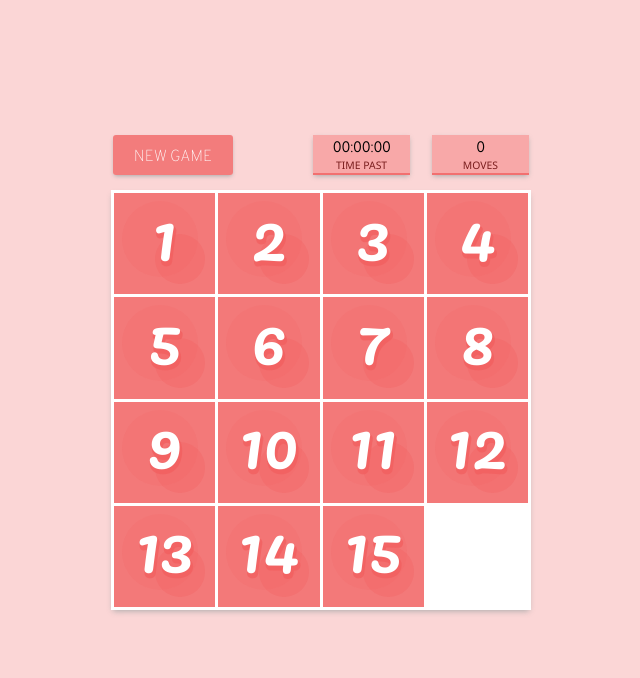
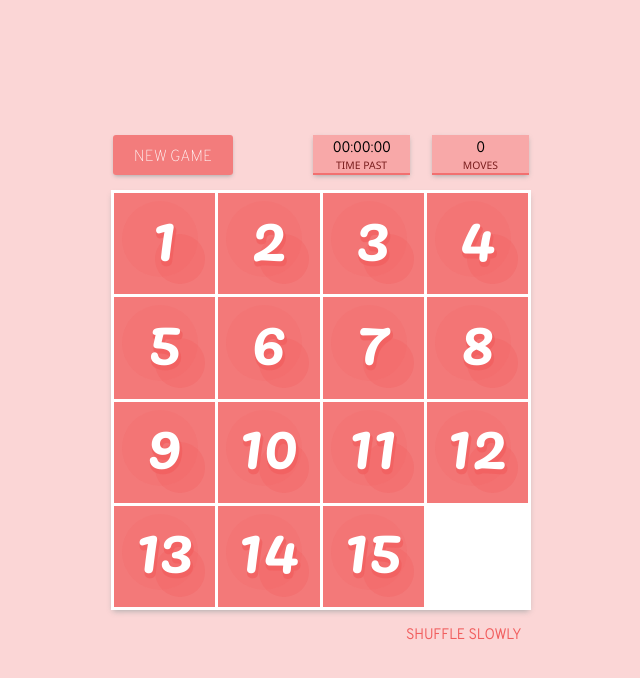
Before and after one commit to russo97/FifteenPuzzle, a Vue app: page / in a window 1280 px wide. Shown: the top 678 px of the page, without its empty margins (319-959 px from the left). Built offline with nearby package versions, Linux system fonts and the light colour scheme.

Commit message:
feat: configurado metódo do component Settings responsável por modificar a velocidade do embaralhamento inicial

```diff
--- a/src/App.vue
+++ b/src/App.vue
@@ -11,7 +11,7 @@
         v-for="(val, index) in table" />
     </transition-group>
 
-    <Settings />
+    <Settings v-model.number="animationTime" />
   </main>
 </template>
 
@@ -70,12 +70,12 @@ export default {
     },
 
     moveCell (index) {
-      const { canMove, nullIndex, playing, increaseMoves, playerWins } = this;
+      const { canMove, nullIndex, playing, increaseMoves, playerWins, swap } = this;
 
       if (nullIndex !== index && canMove(index) && playing && !playerWins) {
         increaseMoves();
 
-        this.swap(index, nullIndex);
+        swap(index, nullIndex);
       }
     },
 
--- a/src/components/Settings.vue
+++ b/src/components/Settings.vue
@@ -1,6 +1,10 @@
 <template>
   <div class="settings">
-      settings
+      <div class="togglebox"></div>
+      <div class="togglebox">
+        <input type="checkbox" id="slowMotionAnimated" v-model="timing" true-value="500" false-value="80" />
+        <label for="slowMotionAnimated">shuffle slowly</label>
+      </div>
   </div>
 </template>
 
@@ -8,7 +12,19 @@
 export default {
  name: 'Setting',
 
- props: []
+ data () {
+     return {
+         timing: 0
+     }
+ },
+
+ watch: {
+     timing (current) {
+         this.$emit('input', current);
+     }
+ },
+
+ props: ['animationTime']
 }
 </script>
 
@@ -17,10 +33,57 @@ export default {
 
     .settings {
         width: 100%;
-        height: 100%;
-        top: 0px;
+        height: 50px;
         left: 0px;
-        z-index: -1;
+        bottom: -50px;
         position: absolute;
+        @extend %flex-center-space-between;
+
+        .togglebox {
+            input[type="checkbox"] {
+                display: none;
+
+                &:checked + label {
+                    &:after,
+                    &:before {
+                        width: 100%;
+                        height: 110%;
+                    }
+                }
+            }
+
+            label {
+                cursor: pointer;
+                font-size: .9rem;
+                margin-right: 2px;
+                padding: 5px 8px;
+                color: #f15e5e;
+                font-weight: bold;
+                position: relative;
+                text-shadow: 0 2px 1px 2px #aaa;
+                text-transform: uppercase;
+                font-family: 'Overpass', sans-serif;
+
+                &:after,
+                &:before {
+                    content: '';
+                    width: 0px;
+                    height: 110%;
+                    top: -10%;
+                    position: absolute;
+                    background: #f15e5e2c;
+                }
+
+                &:before {
+                    left: 0px;
+                    transition: width 250ms ease-in;
+                }
+
+                &:after  {
+                    right: 0px;
+                    transition: width 250ms ease-in 250ms;
+                }
+            }
+        }
     }
 </style>
```
